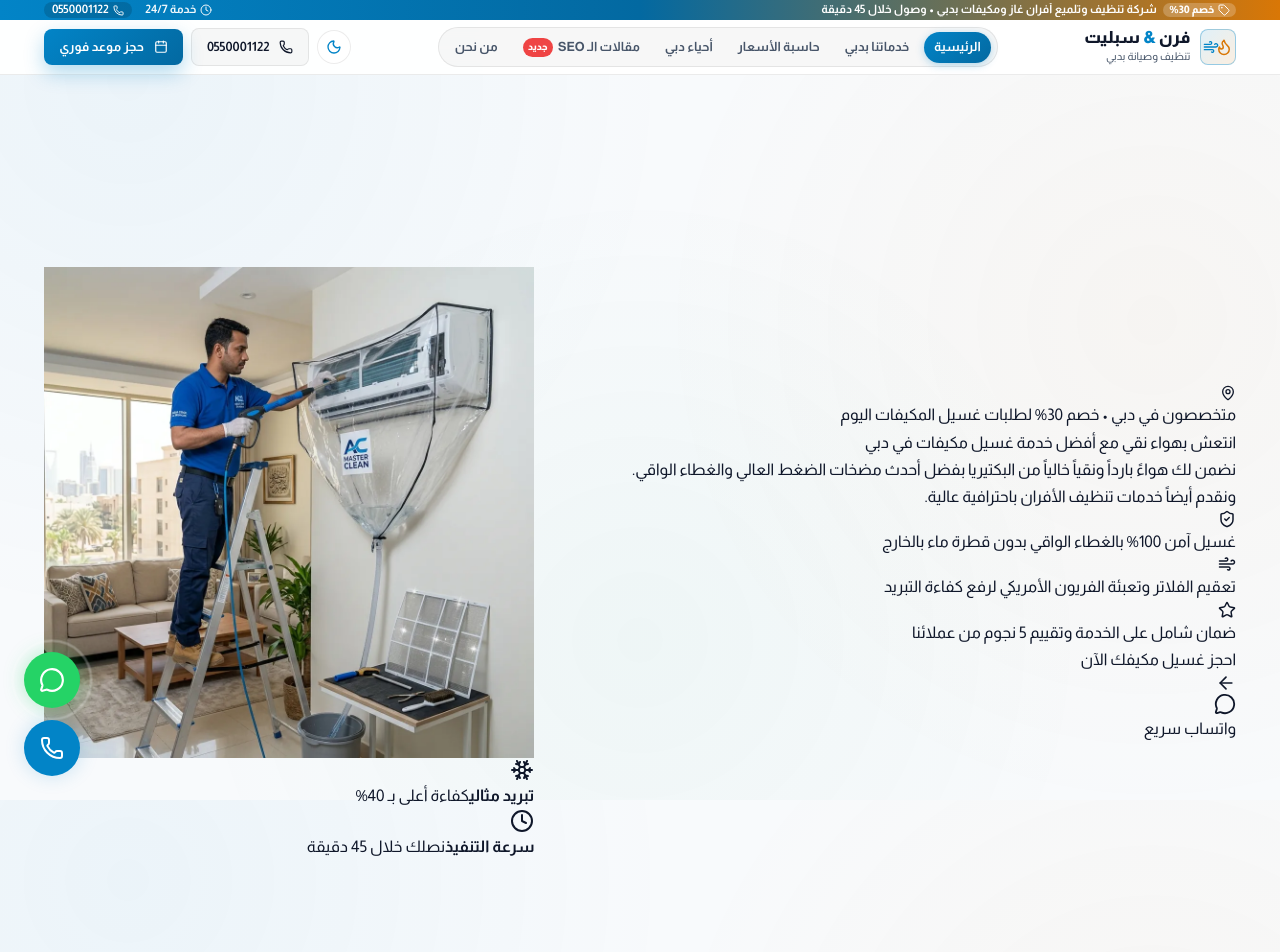
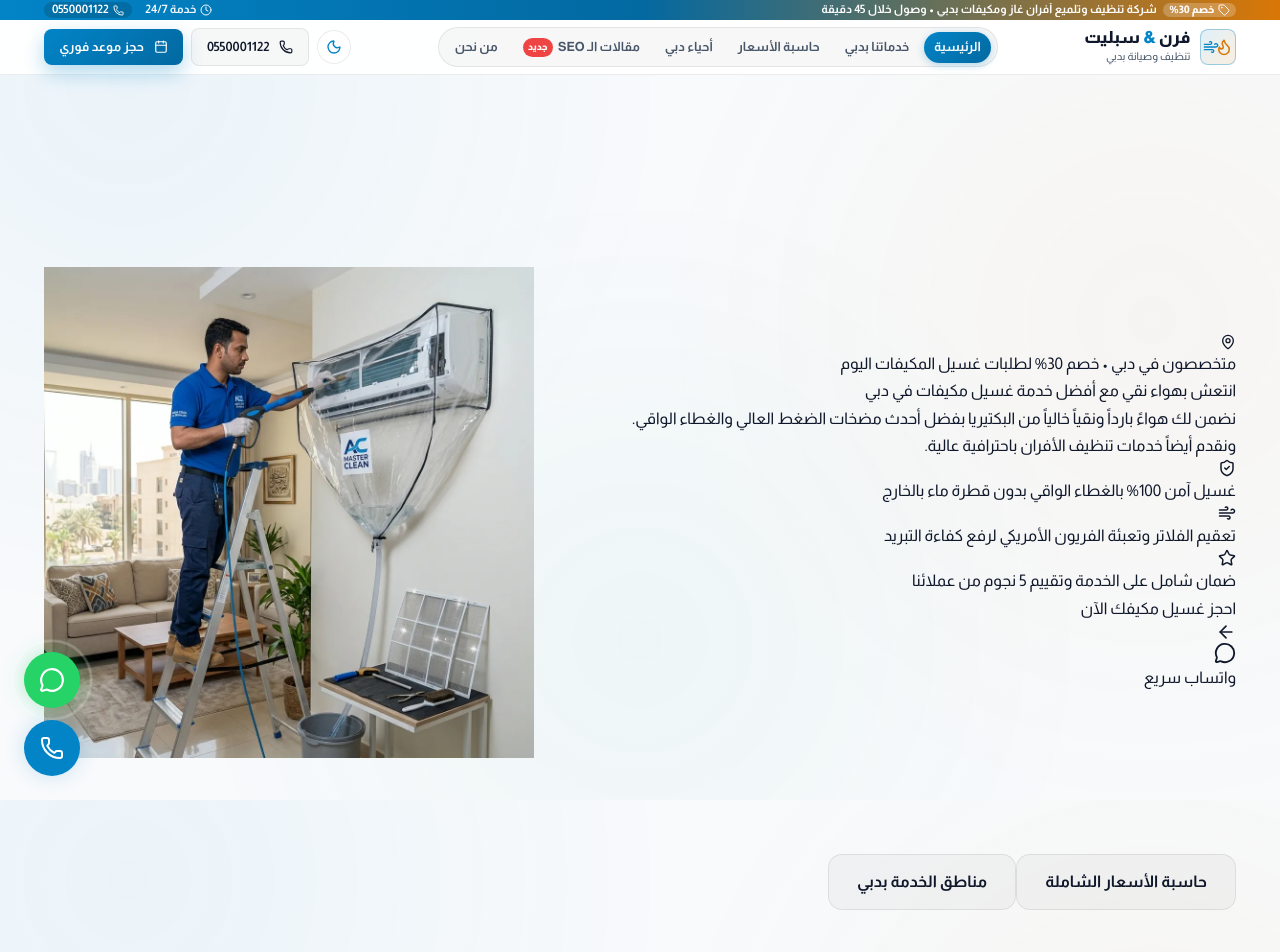
Before and after one commit to brandme266-prog/dobyair, a React (Vite) app: page / in a window 1280 px wide. Shown: the top 952 px of the page. Built offline with nearby package versions, Linux system fonts and the light colour scheme.

Commit message:
Remove floating cards from hero image

```diff
--- a/src/components/Hero.jsx
+++ b/src/components/Hero.jsx
@@ -80,28 +80,8 @@ export default function Hero({ onOpenBooking }) {
               onError={(e) => { e.target.src = "https://images.unsplash.com/photo-1605810230434-7631ac76ec81?q=80&w=2070&auto=format&fit=crop"; }}
             />
 
-            {/* Floating Elements */}
+            {/* Floating Element (Glow only) */}
             <div className="absolute -top-6 -right-6 bg-gradient-to-br from-cyan-400 to-blue-500 w-24 h-24 rounded-full blur-2xl opacity-50 animate-pulse"></div>
-
-            <div className="absolute top-10 -right-8 bg-slate-900/80 backdrop-blur-md border border-cyan-500/30 p-4 rounded-2xl shadow-xl flex items-center gap-4 animate-[float_4s_ease-in-out_infinite]">
-              <div className="w-12 h-12 rounded-full bg-cyan-500/20 flex items-center justify-center">
-                <Snowflake size={24} className="text-cyan-400" />
-              </div>
-              <div>
-                <strong className="block text-white font-bold">تبريد مثالي</strong>
-                <span className="text-cyan-200 text-sm">كفاءة أعلى بـ 40%</span>
-              </div>
-            </div>
-
-            <div className="absolute bottom-10 -left-8 bg-slate-900/80 backdrop-blur-md border border-blue-500/30 p-4 rounded-2xl shadow-xl flex items-center gap-4 animate-[float_5s_ease-in-out_infinite_reverse]">
-              <div className="w-12 h-12 rounded-full bg-blue-500/20 flex items-center justify-center">
-                <Clock size={24} className="text-blue-400" />
-              </div>
-              <div>
-                <strong className="block text-white font-bold">سرعة التنفيذ</strong>
-                <span className="text-blue-200 text-sm">نصلك خلال 45 دقيقة</span>
-              </div>
-            </div>
           </div>
         </div>
       </div>
```
